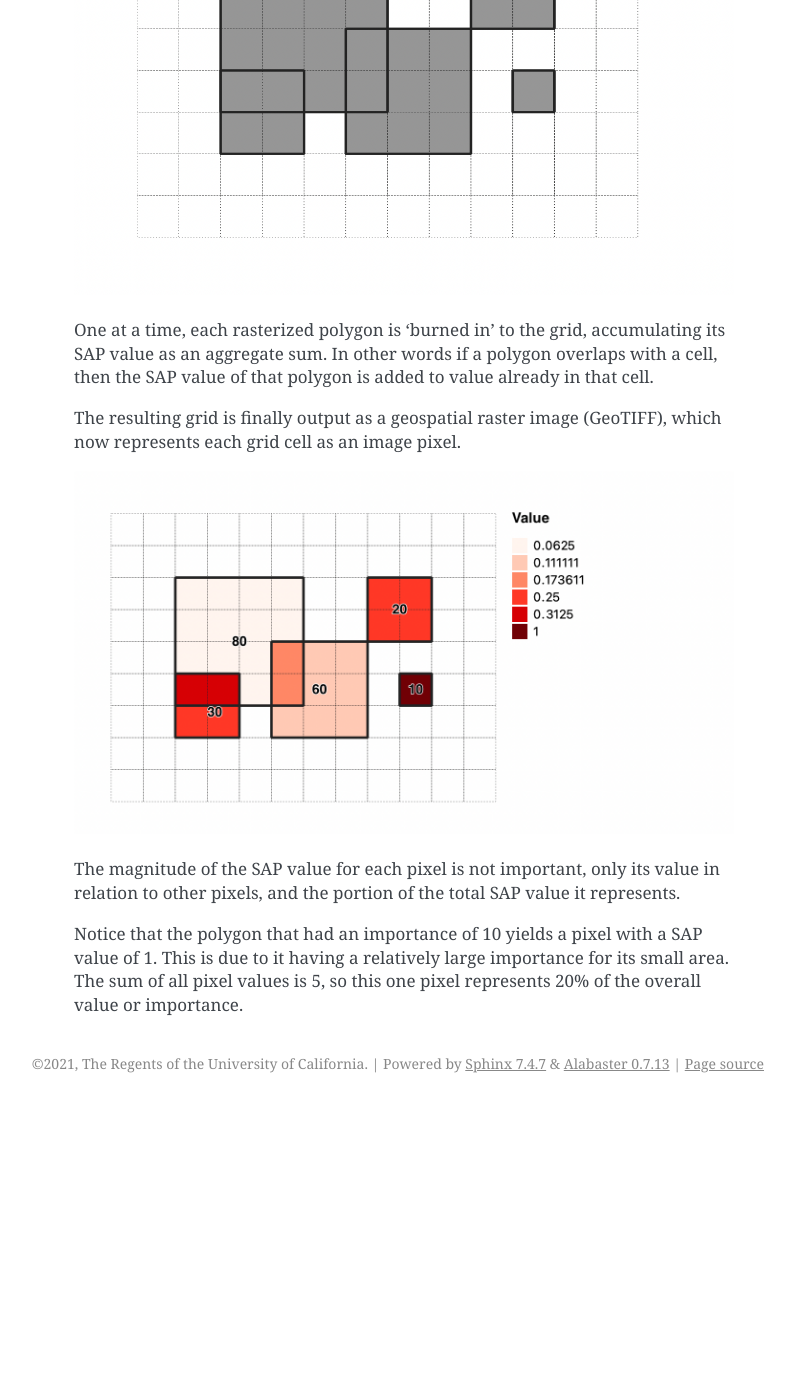
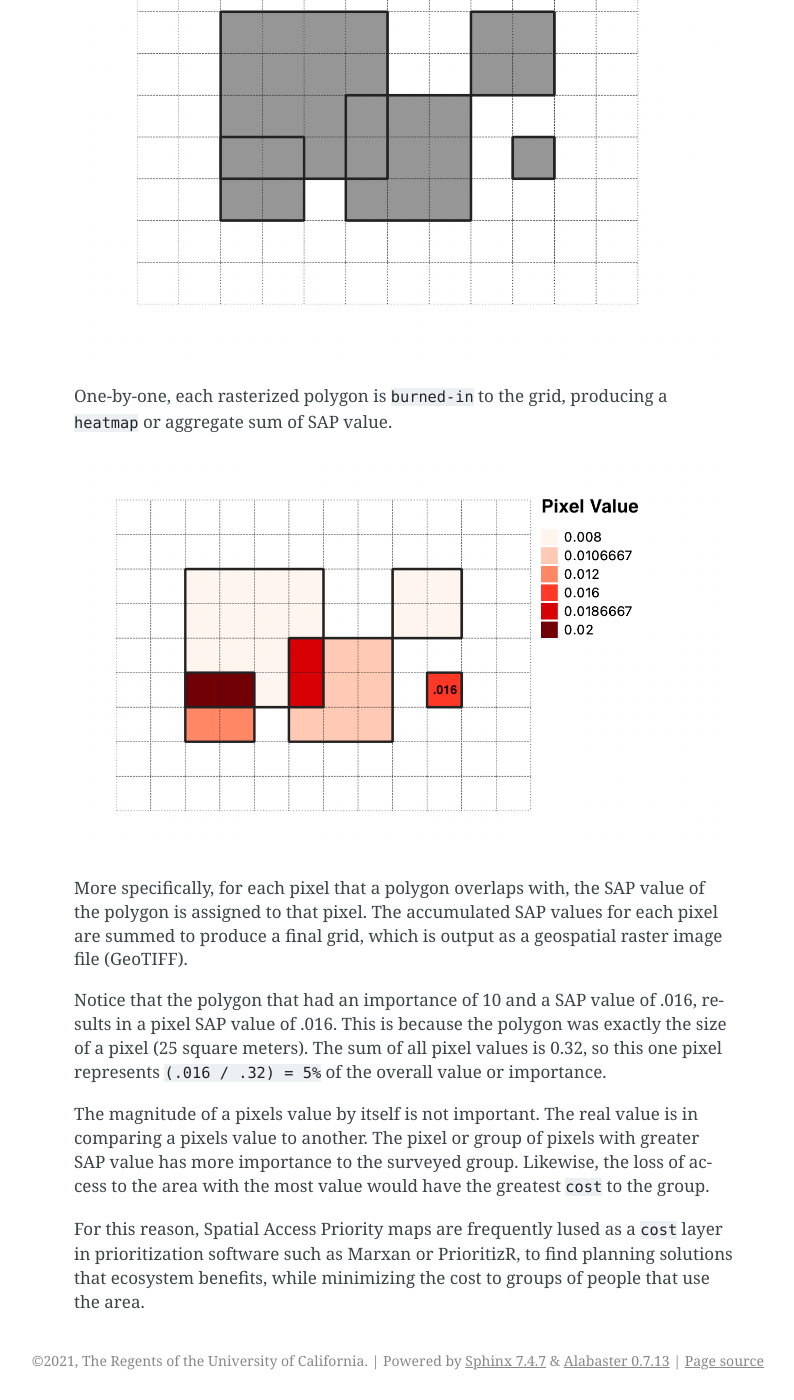
Before and after one commit to seasketch/python-sap-map, a Sphinx documentation site: the page built from docs/algorithm.md, in a window 1280 px wide and 1400 px high, scrolled down 2118 px. Shown: the whole window, without its empty margins (346-1140 px from the left). Built offline with Sphinx 7.4.7, drawn with Linux system fonts in a browser that asks for light colours; before the commit the page ends 3221 px from its top, so only the background shows below that; some of the changed text lies outside the part shown.

Commit message:
fix example calcs (were wrong!), update debug cmd

````diff
--- a/docs/algorithm.md
+++ b/docs/algorithm.md
@@ -15,21 +15,25 @@ SAP value = importance / area
 
 In this example, the polygon with an importance of 10 is 25 square meters per side or 625 square meters in area.  It's SAP value is calculated as:
 ```
-10 / 625 = .016
+10 / 625 square meters = .016 / square meters
 ```
+
+This can be read as `.016 per square meter`
 
 ![survey sap map](img/survey-polygon-sap.png)
 
-The polygons are then `rasterized` by overlaying with a grid.  Each cell in the grid represents a geographic area.  In this example, the cells are 25 meters per side.
+The polygons are then `rasterized` by overlaying them with a rectangular grid of pixels.  In this example, each grid pixel represents a distinct 25 meter x 25 meter geographic area.
 
 ![survey sap map](img/survey-burn-in.png)
 
-One at a time, each rasterized polygon is 'burned in' to the grid, accumulating its SAP value as an aggregate sum.  In other words if a polygon overlaps with a cell, then the SAP value of that polygon is added to value already in that cell.
-
-The resulting grid is finally output as a geospatial raster image (GeoTIFF), which now represents each grid cell as an image pixel.
+One-by-one, each rasterized polygon is `burned-in` to the grid, producing a `heatmap` or aggregate sum of SAP value.
 
 ![survey sap map](img/survey-sap-heatmap.png)
 
-The magnitude of the SAP value for each pixel is not important, only its value in relation to other pixels, and the portion of the total SAP value it represents.
+More specifically, for each pixel that a polygon overlaps with, the SAP value of the polygon is assigned to that pixel.  The accumulated SAP values for each pixel are summed to produce a final grid, which is output as a geospatial raster image file (GeoTIFF).
 
-Notice that the polygon that had an importance of 10 yields a pixel with a SAP value of 1.  This is due to it having a relatively large importance for its small area.  The sum of all pixel values is 5, so this one pixel represents 20% of the overall value or importance.
+Notice that the polygon that had an importance of 10 and a SAP value of .016, results in a pixel SAP value of .016.  This is because the polygon was exactly the size of a pixel (25 square meters).  The sum of all pixel values is 0.32, so this one pixel represents `(.016 / .32) = 5%` of the overall value or importance.
+
+The magnitude of a pixels value by itself is not important.  The real value is in comparing a pixels value to another.  The pixel or group of pixels with greater SAP value has more importance to the surveyed group.  Likewise, the loss of access to the area with the most value would have the greatest `cost` to the group.
+
+For this reason, Spatial Access Priority maps are frequently lused as a `cost` layer in prioritization software such as Marxan or PrioritizR, to find planning solutions that ecosystem benefits, while minimizing the cost to groups of people that use the area.
````
Also changed, not shown: docs/contributing.md (+2 -1 lines), docs/img/survey-sap-heatmap.png, 2 other files.
